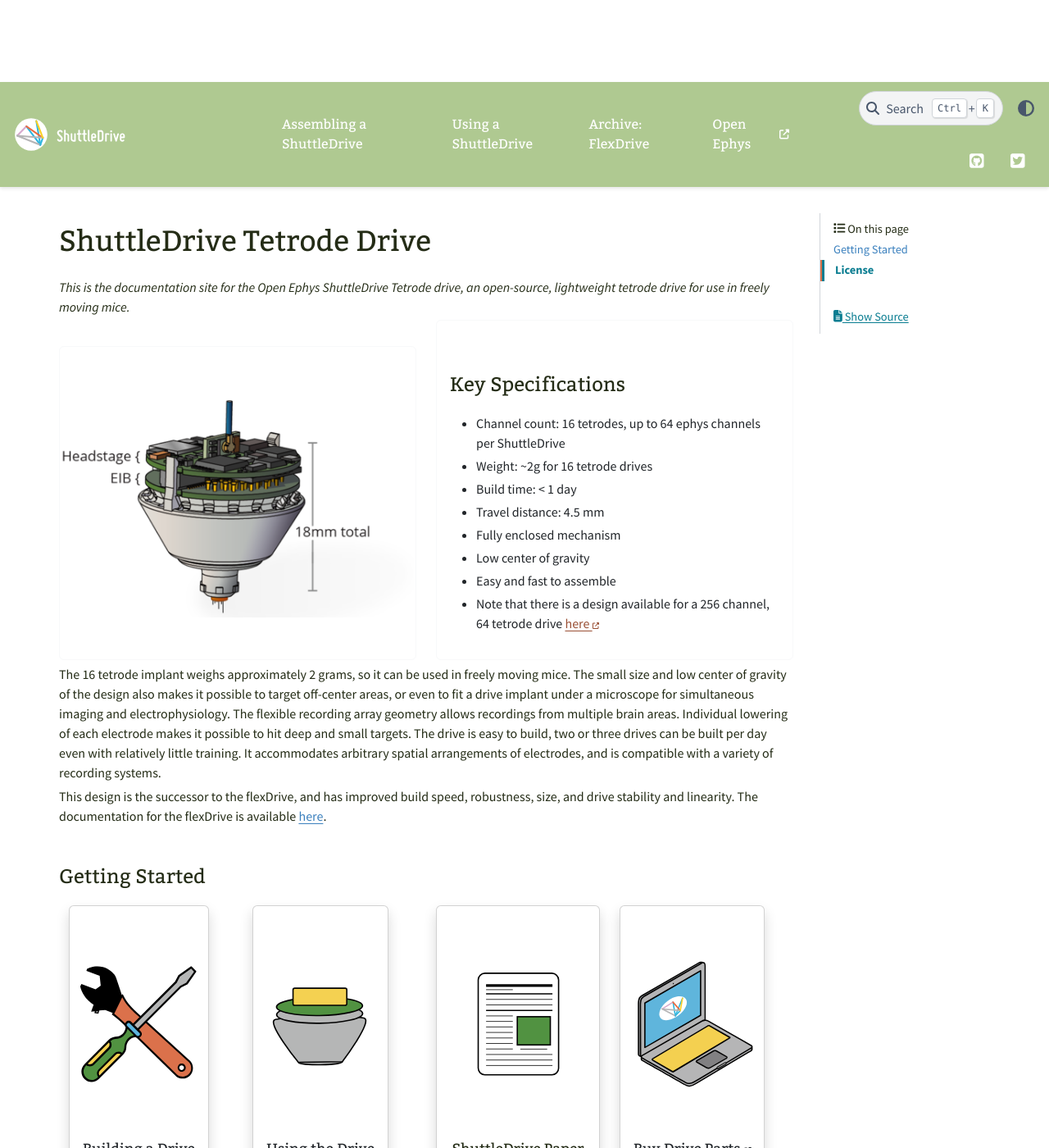
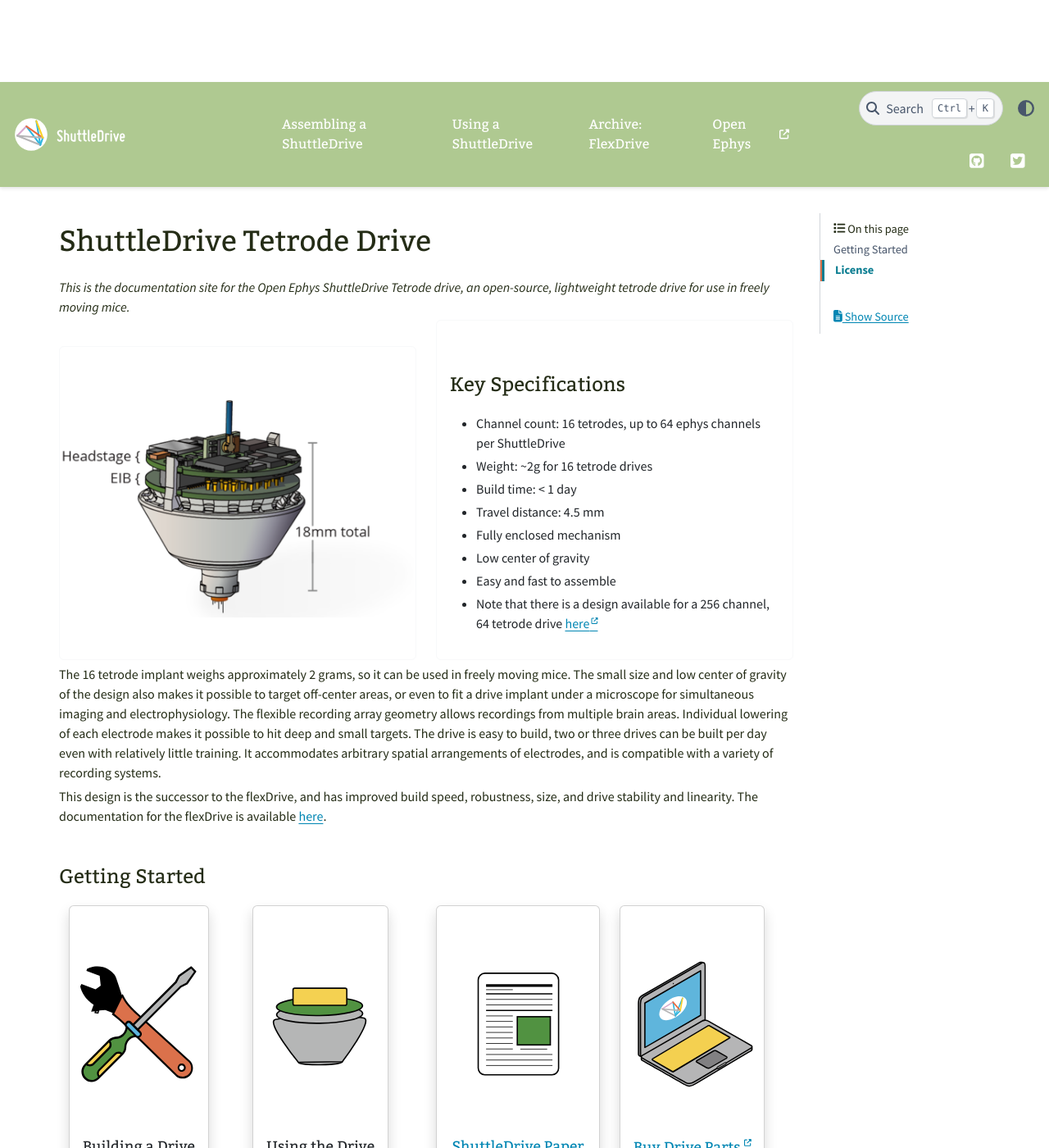
Before and after one commit to open-ephys/shuttledrive-docs, a Sphinx documentation site: the page built from source/index.rst, in a window 1280 px wide and 1400 px high. Shown: the whole window at 82% size. Built offline with Sphinx 7.4.7 and the PyData theme 0.15.4, drawn with Linux system fonts in a browser that asks for light colours.

Commit message:
add external link symbol

```diff
--- a/source/_static/theme_overrides.css
+++ b/source/_static/theme_overrides.css
@@ -86,25 +86,38 @@
   border-left: 2px solid #da714a;
 }
 
-
 /* body links (external) */
-a.reference.external {
-  color: #9a5035;
+a {
+  color: #0086b3;
 }
 
-a.reference.external:hover {
-  text-decoration: underline;
-  text-decoration-color: #9a5035;
+a:hover {
+  color: #004d66;
+  text-decoration: none;
 }
 
-/* body links (internal) */
-a.reference.internal {
-  color: #3c81be;
+a.reference.external:after {
+  font-family: 'Font Awesome 5 Free';
+  font-weight: 900;
+  content: ' \f35d';
+  font-size: 0.5em;
+  vertical-align: super;
 }
 
-a.reference.internal:hover {
-  color: #5fb5dc;
-  text-decoration: none;
+a.external-link:after {
+  font-family: 'Font Awesome 5 Free';
+  font-weight: 900;
+  content: ' \f35d';
+  font-size: 0.5em;
+  vertical-align: super;
+}
+
+p.card-reference {
+  margin: 2.75rem 0 1.05rem;
+  font-family: "Bitter", sans-serif;
+  font-weight: 400;
+  line-height: 1.15;
+  font-size: 1.1em;
 }
 
 /* header links */
@@ -117,16 +130,6 @@
   color: #ceacca;
   background-color: white;
   transition-duration: 0.2s;
-}
-
-/* Main text links (external) */
-a.reference.external:after {
-  background: transparent url(external.svg) 0 0 no-repeat !important;
-  background-size: 14px;
-  content: "";
-  height: 13px;
-  margin-left: 2px;
-  width: 13.5px;
 }
 
 /* text fonts and colors */
--- a/source/index.rst
+++ b/source/index.rst
@@ -32,9 +32,8 @@
           <li><p>Fully enclosed mechanism</p></li>
           <li><p>Low center of gravity</p></li>
           <li><p>Easy and fast to assemble</p></li>
-          <li><p>Note that there is a design available for a 256 channel, 64 tetrode drive <a class="reference external" href="https://github.com/open-ephys/shuttle-drive/tree/master/large_64drives">here <i class="fas fa-external-link-alt" style = "font-size:50%"></i></a></p></li>
+          <li><p>Note that there is a design available for a 256 channel, 64 tetrode drive <a class="reference external" href="https://github.com/open-ephys/shuttle-drive/tree/master/large_64drives">here</a></p></li>
           </ul>
-          </p>
         </div>
       </div>
     </div>
@@ -56,47 +55,53 @@
 
   <div class="container">
     <div class="row">
-      <div class="col-lg-3 col-md-6 col-sm-12 col-xs-12 d-flex">
-        <a class = "reference internal" href = ../pages/assemblyguide.html>
-          <div class="card text-center intro-card shadow">
+
+      <div class="col-lg-3 col-md-6 col-sm-12 col-xs-12 d-flex" >
+        <a href = pages/assemblyguide.html>
+          <div class="card h-100 text-center intro-card shadow">
             <img src="_static/images/noun_screwdriver.svg" class="card-img-top" height="160">
             <div class="card-body flex-fill">
-              <h4 class="card-title">Building a Drive</h4>
-            </div></div></a>
-          </div>
-          <div class="col-lg-3 col-md-6 col-sm-12 col-xs-12 d-flex">
-            <a class = "reference internal" href = ../pages/usingdrive.html>
-              <div class="card text-center intro-card shadow">
-                <img src="_static/images/shuttledrive.svg" class="card-img-top" height="160">
-                <div class="card-body flex-fill">
-                  <h4 class="card-title">Using the Drive</h4>
-                </div>
-              </div>
-            </a>
-          </div>
-
-          <div class="col-lg-3 col-md-6 col-sm-12 col-xs-12 d-flex">
-            <div class="card text-center intro-card shadow">
-              <a class = "reference external" href = "https://iopscience.iop.org/article/10.1088/1741-2552/ab77f9" target="_blank" rel="noopener noreferrer">
-                <img src="_static/images/paper.svg" class="card-img-top" height="160">
-                <div class="card-body flex-fill">
-                  <h4 class = "reference external">ShuttleDrive Paper <i class="fas fa-external-link-alt" style = "font-size:50%"></i></h4>
-                </div>
-              </a>
+              <p class="card-reference">Building a Drive</p>
             </div>
           </div>
-          <div class="col-lg-3 col-md-6 col-sm-12 col-xs-12 d-flex">
-            <a class = "reference external" href = "https://open-ephys.org/drive-implant/drive-parts" target="_blank" rel="noopener noreferrer">
-              <div class="card text-center intro-card shadow">
-                <img src="_static/images/noun_macbook.svg" class="card-img-top" height="160" >
-                <div class="card-body flex-fill">
-                  <h4 class="card-title">Buy Drive Parts <i class="fas fa-external-link-alt" style = "font-size:50%"></i></h4>
-                </div>
-              </div>
-            </a>
+        </a>
+      </div>
+
+      <div class="col-lg-3 col-md-6 col-sm-12 col-xs-12 d-flex">
+        <a class="card-reference" href = pages/usingdrive.html>
+          <div class="card h-100 text-center intro-card shadow">
+            <img src="_static/images/shuttledrive.svg" class="card-img-top" height="160">
+            <div class="card-body flex-fill">
+              <p class="card-reference">Using the Drive</p>
+            </div>
           </div>
+        </a>
+      </div>
+
+      <div class="col-lg-3 col-md-6 col-sm-12 col-xs-12 d-flex">
+        <div class="card h-100 text-center intro-card shadow" >
+          <a class="card-reference" href = "https://iopscience.iop.org/article/10.1088/1741-2552/ab77f9" target="_blank" rel="noopener noreferrer">
+            <img src="_static/images/paper.svg" class="card-img-top" height="160">
+            <div class="card-body flex-fill">
+              <p class="card-reference">ShuttleDrive Paper <i class="fas fa-external-link-alt" style = "font-size:0.5em; vertical-align: super"></i></p>
+            </div>
+          </a>
         </div>
       </div>
+
+      <div class="col-lg-3 col-md-6 col-sm-12 col-xs-12 d-flex">
+        <div class="card h-100 text-center intro-card shadow">
+          <a class="card-reference" href = "https://open-ephys.org/drive-implant/drive-parts" target="_blank" rel="noopener noreferrer">
+            <img src="_static/images/noun_macbook.svg" class="card-img-top" height="160" >
+            <div class="card-body flex-fill">
+              <p class="card-reference">Buy Drive Parts <i class="fas fa-external-link-alt" style = "font-size:0.5em; vertical-align: super"></i></p>
+            </div>
+          </a>
+        </div>
+      </div>
+
+    </div>
+  </div>
 
 
 
--- a/source/pages/depthtracking.rst
+++ b/source/pages/depthtracking.rst
@@ -14,6 +14,9 @@
 .. figure:: ../_static/images/tetrodedepth.jpg
   :align: center
   :alt: Tetrode travel per screw turn for rat and mouse shuttledrive
+  :width: 1725
+  :height: 694
+  :scale: 70%
 
 .. raw:: html
 
--- a/source/pages/flexDrive/flexdriveoverview.rst
+++ b/source/pages/flexDrive/flexdriveoverview.rst
@@ -64,7 +64,9 @@
         <div class="cell normal" data-type="normal">
           <div class="innerCell">
             <p style="text-align: right;"> </p>
-            <p><strong>Download source files</strong><br/>You can directly download the latest revision of the main flexDrive repository here - this archive will always reflect the latest changes made to the reference design on GitHub.</p><ul><li><a class="external-link" href="https://github.com/open-ephys/flexDrive/zipball/master" rel="nofollow" style="text-align: center;">Download <span style="color: rgb(34,34,34);">ZIP File</span></a></li><li><a class="external-link" href="https://github.com/open-ephys/flexDrive/tarball/master" rel="nofollow" style="text-align: center;">Download <span style="color: rgb(34,34,34);">TAR Ball</span></a></li><li><a class="external-link" href="https://github.com/open-ephys/flexDrive" rel="nofollow" style="text-align: center;">View On <span style="color: rgb(34,34,34);">GitHub</span></a></li></ul><p><span style="color: rgb(103,103,103);"><span style="color: rgb(0,0,0);">If you are looking for a variant of the design that is not in the main branch of the repository, or want to download an older revision or contribute modifications and improvements, you can find all files on our </span><a class="external-link" href="https://github.com/open-ephys/flexDrive" rel="nofollow">GitHub project page</a><span style="color: rgb(0,0,0);">.</span></span></p><p><span style="color: rgb(103,103,103);"><span style="color: rgb(0,0,0);"><br/></span></span></p>
+            <p><strong>Download source files</strong><br/>You can directly download the latest revision of the main flexDrive repository here - this archive will always reflect the latest changes made to the reference design on GitHub.</p><ul><li><a class="external-link" href="https://github.com/open-ephys/flexDrive/zipball/master" rel="nofollow" style="text-align: center;">Download <span style="color: rgb(34,34,34);">ZIP File</span></a></li><li><a class="external-link" href="https://github.com/open-ephys/flexDrive/tarball/master" rel="nofollow" style="text-align: center;">Download <span style="color: rgb(34,34,34);">TAR Ball</span></a></li>
+            <li><a class="external-link" href="https://github.com/open-ephys/flexDrive" rel="nofollow" style="text-align: center;">View On <span style="color: rgb(34,34,34);">GitHub</span></a></li></ul><p><span style="color: rgb(103,103,103);"><span style="color: rgb(0,0,0);">If you are looking for a variant of the design that is not in the main branch of the repository, or want to download an older revision or contribute modifications and improvements, you can find all files on our </span>
+            <a class="external-link" href="https://github.com/open-ephys/flexDrive" rel="nofollow">GitHub project page</a><span style="color: rgb(0,0,0);">.</span></span></p><p><span style="color: rgb(103,103,103);"><span style="color: rgb(0,0,0);"><br/></span></span></p>
             <p><strong>Cite the flexDrive </strong><br/><p><span style="color: rgb(103,103,103);"><span style="color: rgb(0,0,0);">If you're using the flexDrive in your work, please cite:<br/><span>Voigts J, Siegle JH, Pritchett DL and Moore CI (2013). <strong>The flexDrive: An ultra-light implant for optical control and highly parallel chronic recording of neuronal ensembles in freely moving mice.</strong> Front. Syst. Neurosci. 7:8. doi: 10.3389/fnsys.2013.00008 (<a class="external-link" href="http://journal.frontiersin.org/Journal/10.3389/fnsys.2013.00008/abstract" rel="nofollow">link</a>)</span><br/></span></span></p></div>
           </div>
         </div>
```
Also changed, not shown: source/pages/flexDrive/5---Electrode-loading.rst (+30 -23 lines), source/_static/external.svg (deleted).
